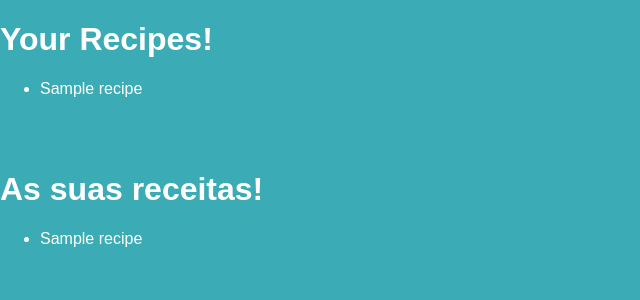
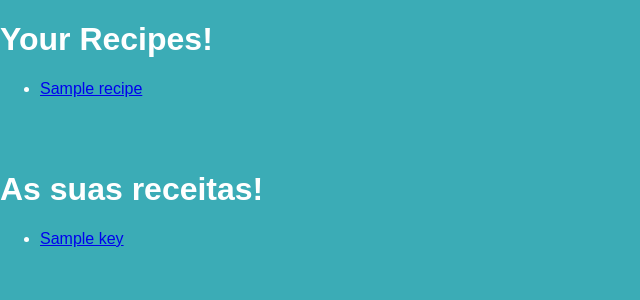
Before and after one commit to jpedropereira/no-waste, a Django app: template get_recipes/templates/get_recipes/recipes_list.html in a window 1280 px wide. Shown: the top 300 px of the page, without its empty margins (0-640 px from the left). Run offline with Django 4.2, Linux system fonts and the light colour scheme; the template is opened without the code that fills it: most values are stand-ins (such as "Sample title", 1, 10 or a date in 2020).

Commit message:
Added hyperlinks to recipes urls

```diff
--- a/get_recipes/templates/get_recipes/recipes_list.html
+++ b/get_recipes/templates/get_recipes/recipes_list.html
@@ -5,16 +5,16 @@
 {% block content %}
     <h1>Your Recipes!</h1>
     <ul>
-        {% for recipe in recipes  %}
-            <li>{{ recipe.title }}</li>
+        {% for recipe in recipes_en  %}
+           <li> <a href="{{ recipe.sourceUrl }}"> {{ recipe.title }} </a> </li>
         {% endfor %}
     </ul>
     <br>
     <br>
     <h1>As suas receitas!</h1>
     <ul>
-        {% for recipe in recipes_pt  %}
-            <li>{{ recipe }}</li>
+        {% for key, value in recipes_pt.items  %}
+            <li><a href="{{value}}"> {{ key }} </a></li>
         {% endfor %}
     </ul>
 {% endblock content %}
```
Also changed, not shown: get_recipes/views.py (+5 -3 lines).
